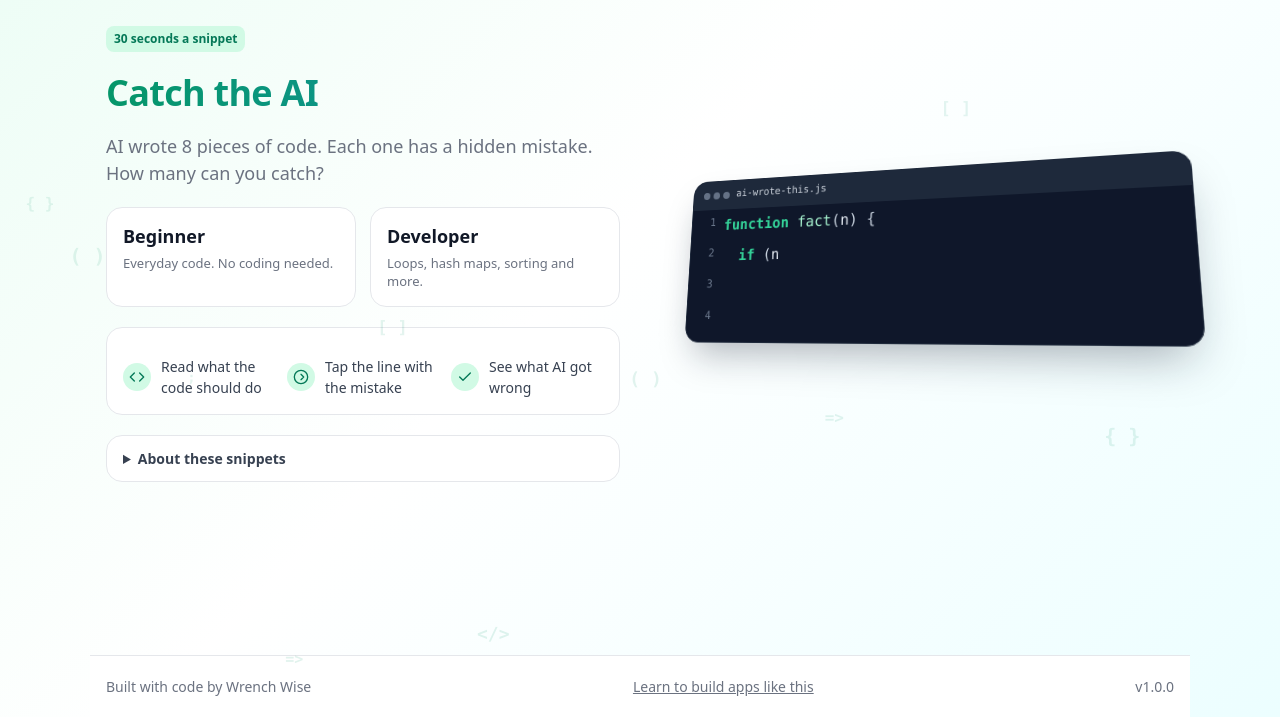
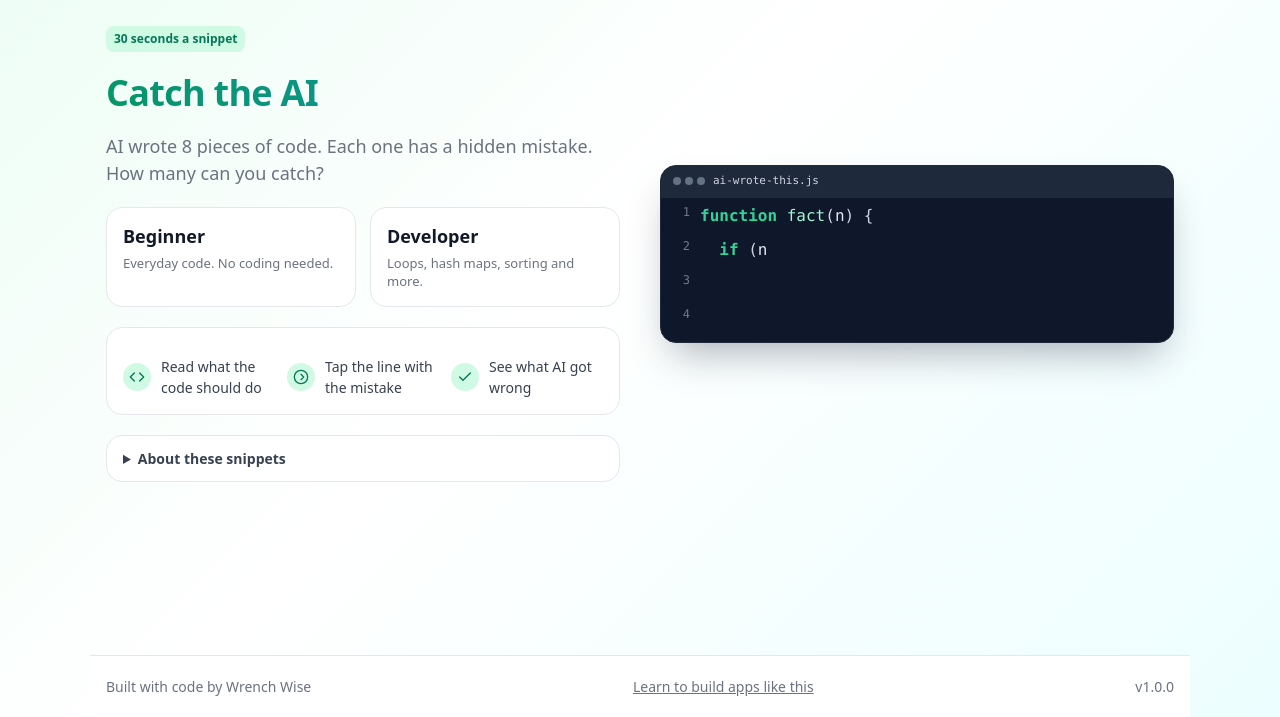
Before and after one commit to Pradeep-B28/Catch_The_AI, a website with bundled scripts: page index.html in a window 1280 px wide. Shown: the part 83-800 px from the top of the page. Built offline with nearby package versions, Linux system fonts and the light colour scheme.

Commit message:
Refine hero editor and ambient symbols to be sleek, stable, and professional

```diff
--- a/js/fx/ambient.js
+++ b/js/fx/ambient.js
@@ -26,17 +26,21 @@ export function initAmbient(container) {
   const elements = [];
   const symbolCount = 14;
 
+  // Distribute symbols gently towards the flanks to keep center reading area clean
   for (let i = 0; i < symbolCount; i++) {
     const el = document.createElement("span");
     el.className = "ambient-symbol";
     el.textContent = SYMBOLS[i % SYMBOLS.length];
 
-    const left = (i / symbolCount) * 100 + (Math.random() * 6 - 3);
-    const size = Math.floor(Math.random() * 7) + 14; // 14 to 20px
-    const duration = Math.floor(Math.random() * 9) + 12; // 12 to 20s
-    const delay = Math.random() * -20; // Stagger initial positions
+    // Half on left flank (2% - 28%), half on right flank (72% - 96%)
+    const isLeft = i % 2 === 0;
+    const baseCol = isLeft ? 2 + (i / symbolCount) * 48 : 72 + (i / symbolCount) * 44;
+    const left = Math.max(2, Math.min(96, baseCol));
+    const size = Math.floor(Math.random() * 5) + 14; // 14 to 18px
+    const duration = Math.floor(Math.random() * 8) + 18; // 18 to 26s gentle float
+    const delay = Math.random() * -24; // Stagger initial positions
 
-    el.style.left = `${Math.max(2, Math.min(96, left))}%`;
+    el.style.left = `${left}%`;
     el.style.fontSize = `${size}px`;
     el.style.animationDuration = `${duration}s`;
     el.style.animationDelay = `${delay}s`;
--- a/js/fx/hero.js
+++ b/js/fx/hero.js
@@ -1,4 +1,4 @@
-// Home screen interactive 3D hero editor animation looping through b01, d07, and b03.
+// Home screen professional hero editor animation looping through b01, d07, and b03.
 // Uses content.js, highlight.js, and fx/stamp.js.
 // Used by the home screen to showcase the core value proposition.
 
@@ -16,7 +16,6 @@ const SNIPPET_IDS = ["b01", "d07", "b03"];
 export function initHeroEditor(container) {
   let isDestroyed = false;
   let loopTimeout = null;
-  let activeTyping = null;
   let snippetIdx = 0;
 
   const reducedMotion =
@@ -61,25 +60,6 @@ export function initHeroEditor(container) {
 
   container.appendChild(card);
 
-  // 3D Tilt pointer follow on desktop
-  function handlePointerMove(e) {
-    if (reducedMotion || window.innerWidth < 900) return;
-    const rect = card.getBoundingClientRect();
-    const x = (e.clientX - (rect.left + rect.width / 2)) / (rect.width / 2);
-    const y = (e.clientY - (rect.top + rect.height / 2)) / (rect.height / 2);
-    const tiltX = 8 - y * 6;
-    const tiltY = -12 + x * 6;
-    card.style.transform = `perspective(1000px) rotateX(${tiltX}deg) rotateY(${tiltY}deg)`;
-  }
-
-  function handlePointerLeave() {
-    if (reducedMotion || window.innerWidth < 900) return;
-    card.style.transform = "perspective(1000px) rotateX(8deg) rotateY(-12deg)";
-  }
-
-  window.addEventListener("pointermove", handlePointerMove);
-  card.addEventListener("pointerleave", handlePointerLeave);
-
   // Render static line row
   function renderSnippetLine(text, lineNum, isBug = false, isGlitch = false) {
     const row = document.createElement("div");
@@ -113,7 +93,6 @@ export function initHeroEditor(container) {
     card.classList.remove("hero-fading");
 
     if (reducedMotion) {
-      // Show still caught state without animation
       challenge.code.forEach((line, idx) => {
         const lineNum = idx + 1;
         const isBug = lineNum === challenge.bugLine;
@@ -216,8 +195,6 @@ export function initHeroEditor(container) {
     destroy: () => {
       isDestroyed = true;
       if (loopTimeout) clearTimeout(loopTimeout);
-      window.removeEventListener("pointermove", handlePointerMove);
-      card.removeEventListener("pointerleave", handlePointerLeave);
       if (card.parentNode) card.parentNode.removeChild(card);
     }
   };
--- a/styles/game.css
+++ b/styles/game.css
@@ -579,7 +579,12 @@
 
 @media (min-width: 900px) {
   .hero-editor-card {
-    transform: perspective(1000px) rotateX(8deg) rotateY(-12deg);
+    transform: none;
+    transition: transform 0.2s ease, box-shadow 0.2s ease, opacity 0.3s ease;
+  }
+  .hero-editor-card:hover {
+    transform: translateY(-3px);
+    box-shadow: 0 25px 30px -8px rgba(0, 0, 0, 0.3);
   }
 }
 
@@ -615,7 +620,7 @@
   position: fixed;
   inset: 0;
   pointer-events: none;
-  z-index: 0;
+  z-index: -1;
   overflow: hidden;
 }
 
@@ -623,18 +628,18 @@
   position: absolute;
   bottom: -40px;
   color: var(--brand);
-  opacity: 0.1;
+  opacity: 0.05;
   font-family: var(--font-mono);
-  font-weight: 700;
+  font-weight: 600;
   user-select: none;
   animation: float-up linear infinite;
 }
 
 @keyframes float-up {
   0% { transform: translateY(0); opacity: 0; }
-  10% { opacity: 0.12; }
-  80% { opacity: 0.1; }
-  100% { transform: translateY(-110vh); opacity: 0; }
+  15% { opacity: 0.06; }
+  85% { opacity: 0.05; }
+  100% { transform: translateY(-105vh); opacity: 0; }
 }
 
 /* Home Screen Layout */
```
